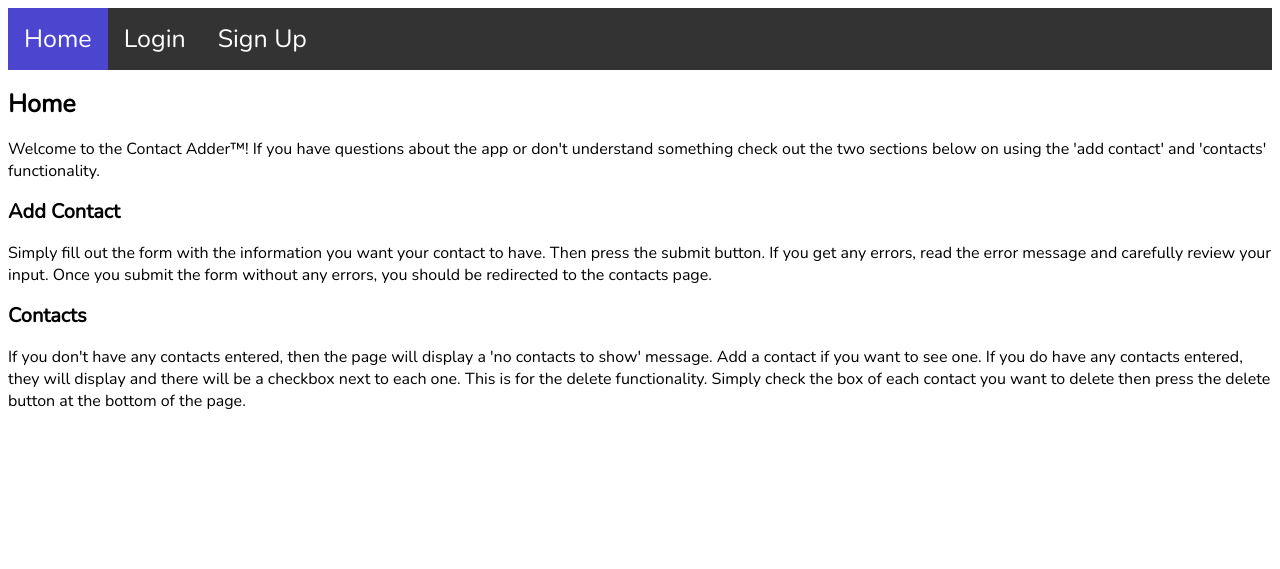
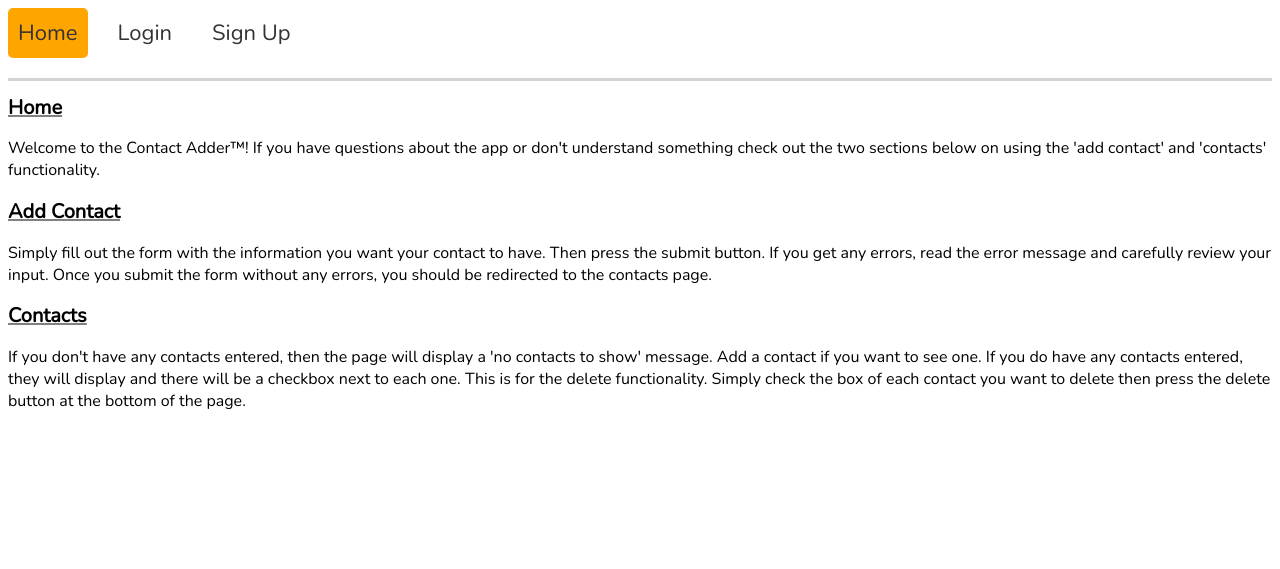
Before and after one commit to cls16/contacts, a Flask app: page /home in a window 1280 px wide. Shown: the top 569 px of the page. Run offline with Flask 2, Linux system fonts and the light colour scheme.

Commit message:
change navbar and headings css

```diff
--- a/contacts/static/style.css
+++ b/contacts/static/style.css
@@ -8,28 +8,35 @@
     margin: 0;
     padding: 0;
     overflow: hidden;
-    background-color: #333;
-    font-size: 25px;
+    font-size: 22px;
+    border: solid;
+    border-left: none;
+    border-right: none;
+    border-top: none;
+    border-color: #d3d3d3;
 }
 
 #navbar li{
     float: left;
+    margin-right: 20px;
+    margin-bottom: 20px;
 }
 
 #navbar li a{
     display: block;
-    color: white;
+    color: #333;
     text-align: center;
-    padding: 14px 16px;
+    padding: 10px 10px;
     text-decoration: none;
 }
 
 #navbar li:not(#active) a:hover {
-    background-color: #111;
+    background-color: #eeeeee;
 }
 
 #active{
-    background-color: #4c45d0;
+    background-color: orange;
+    border-radius: 5px;
 }
 
 #login_message{
@@ -41,11 +48,15 @@
 }
 
 h1{
-    font-size:25px;
+    font-size:20px;
+    text-decoration: underline;
+    text-decoration-color: #808080;
 }
 
 h2{
     font-size:20px;
+    text-decoration: underline;
+    text-decoration-color: #808080;
 }
 
 table {
```
